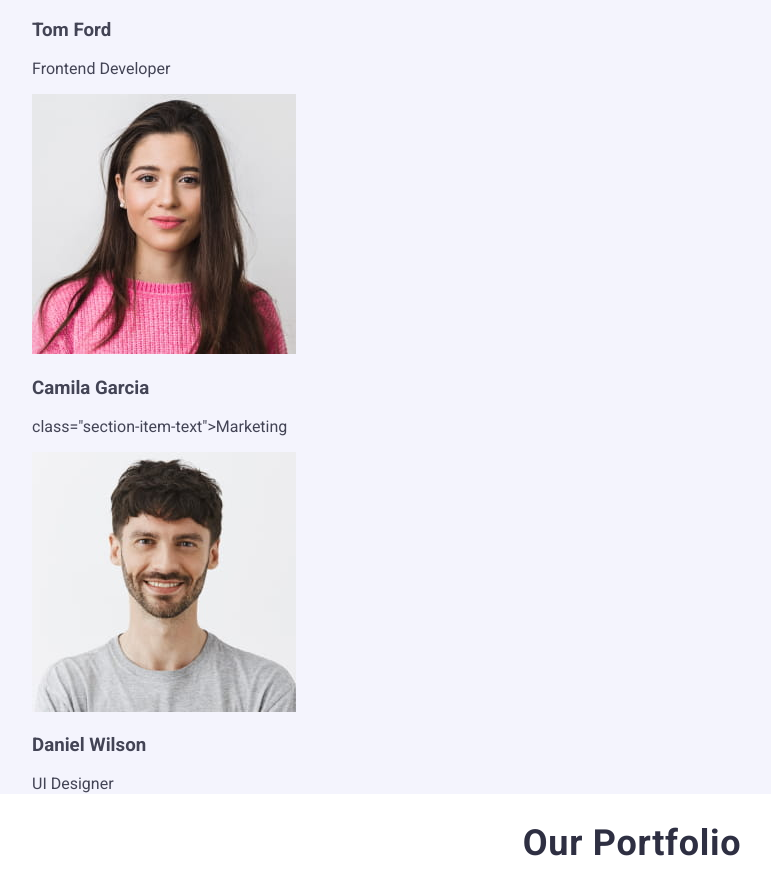
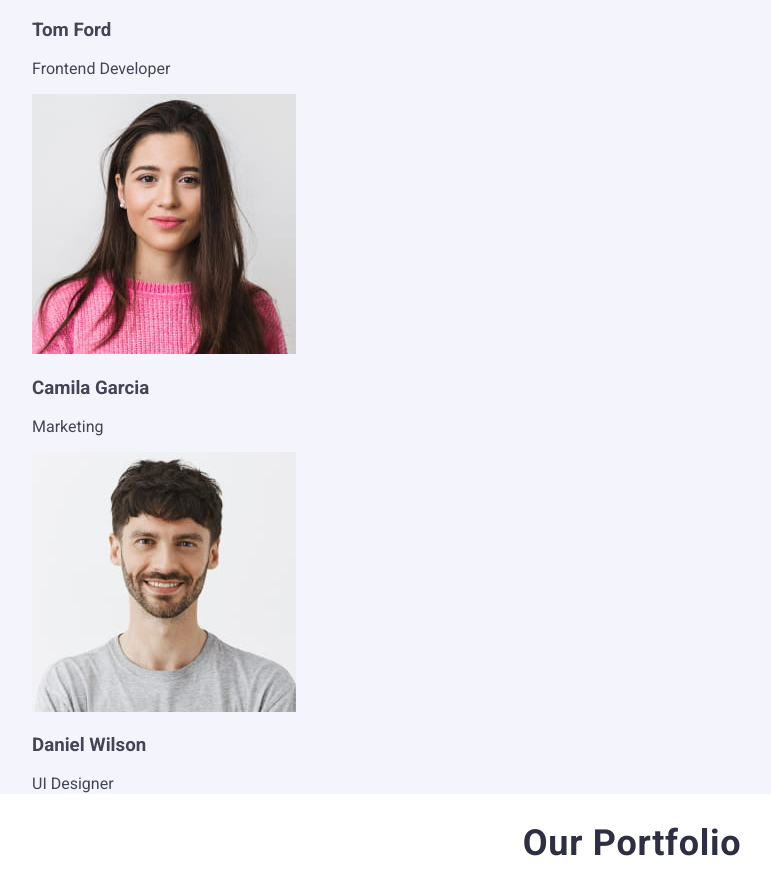
Before and after one commit to myronova-git/goit-markup-hw-02, a plain HTML site: page index.html in a window 1280 px wide. Shown: the part 1429-2320 px from the top of the page, without its empty margins (8-779 px from the left). Drawn offline with nearby package versions, Linux system fonts and the light colour scheme.

Commit message:
Update index.html

```diff
--- a/index.html
+++ b/index.html
@@ -97,7 +97,7 @@
                     height="260"
                     />
                     <h3 class="section-item-title">Camila Garcia</h3>
-                    class="section-item-text">Marketing</p>
+                    <p class="section-item-text">Marketing</p>
                 </li>
                 <li  class="section-2-item">
                     <img src="./images/section-2/daniel_wilson.jpg" alt="Daniel Wilson foto"
```
